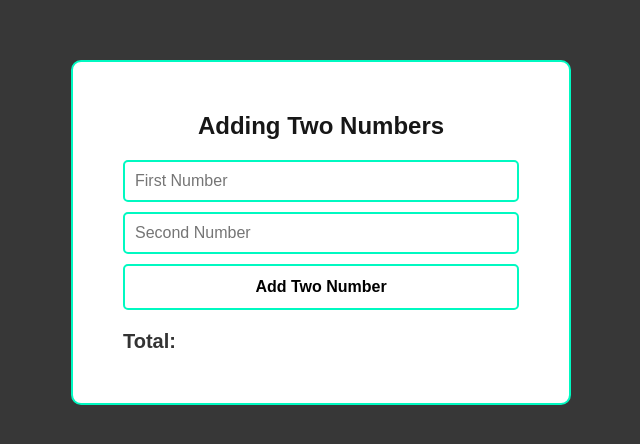
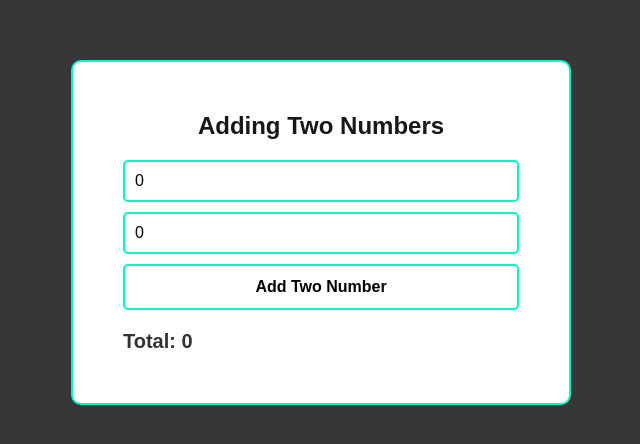
Before and after one commit to ryanarmial/ascendion, a Next.js app: page /challenge-1 in a window 1280 px wide. Shown: the part 168-612 px from the top of the page, without its empty margins (319-959 px from the left). Built offline with nearby package versions, Linux system fonts and the light colour scheme.

Commit message:
add useState

```diff
--- a/app/challenge-1/page.tsx
+++ b/app/challenge-1/page.tsx
@@ -1,14 +1,18 @@
+import { useState } from 'react';
 import styles from './styles.module.css';
 
 export default function Page() {
+  const [numbers, setNumbers] = useState<number[]>([0, 0]);
+  const [total, setTotal] = useState<number>(0);
+
   return (
     <div className={styles.page}>
       <div className={styles.container}>
         <h2>Adding Two Numbers</h2>
-        <input type="text" placeholder="First Number" />
-        <input type="number" placeholder="Second Number" />
+        <input value={numbers[0]} type="text" placeholder="First Number" />
+        <input value={numbers[1]} type="number" placeholder="Second Number" />
         <button>Add Two Number</button>
-        <p>Total:</p>
+        <p>Total: {total}</p>
       </div>
     </div>
   );
```
